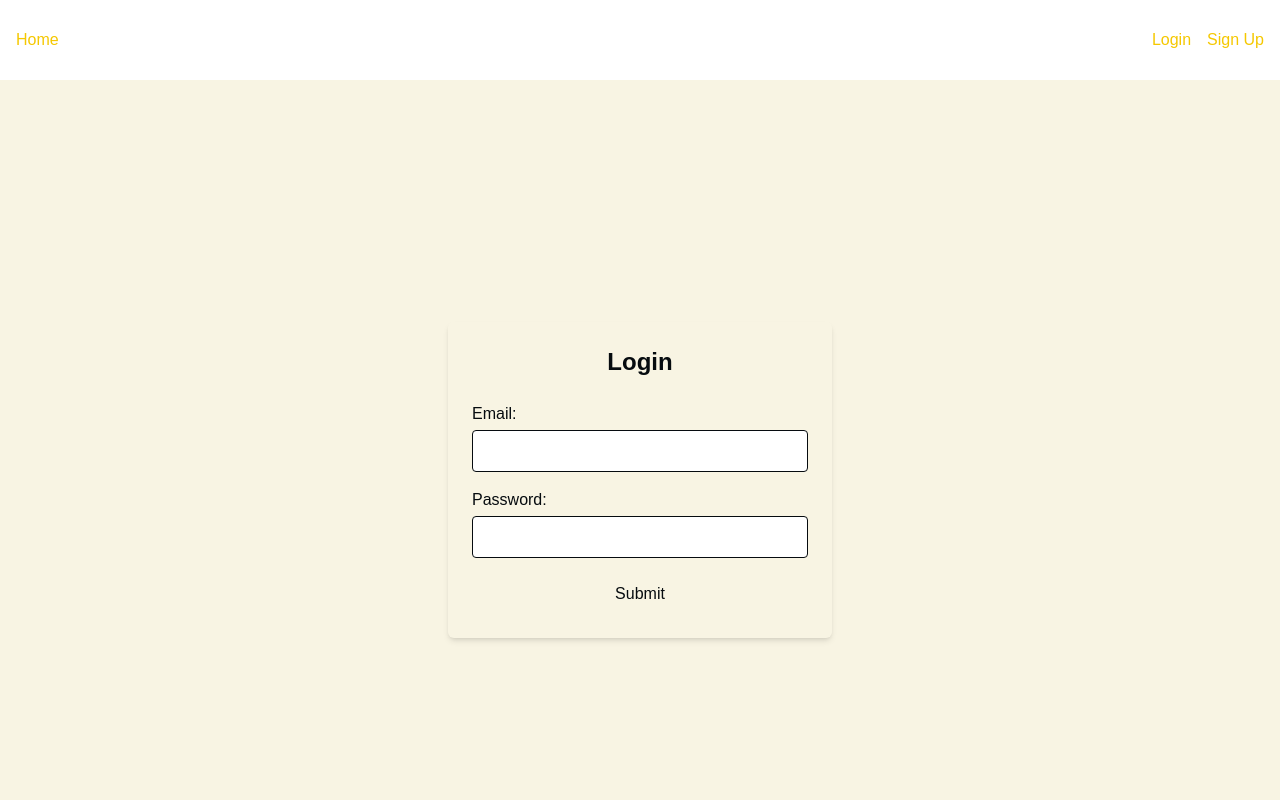
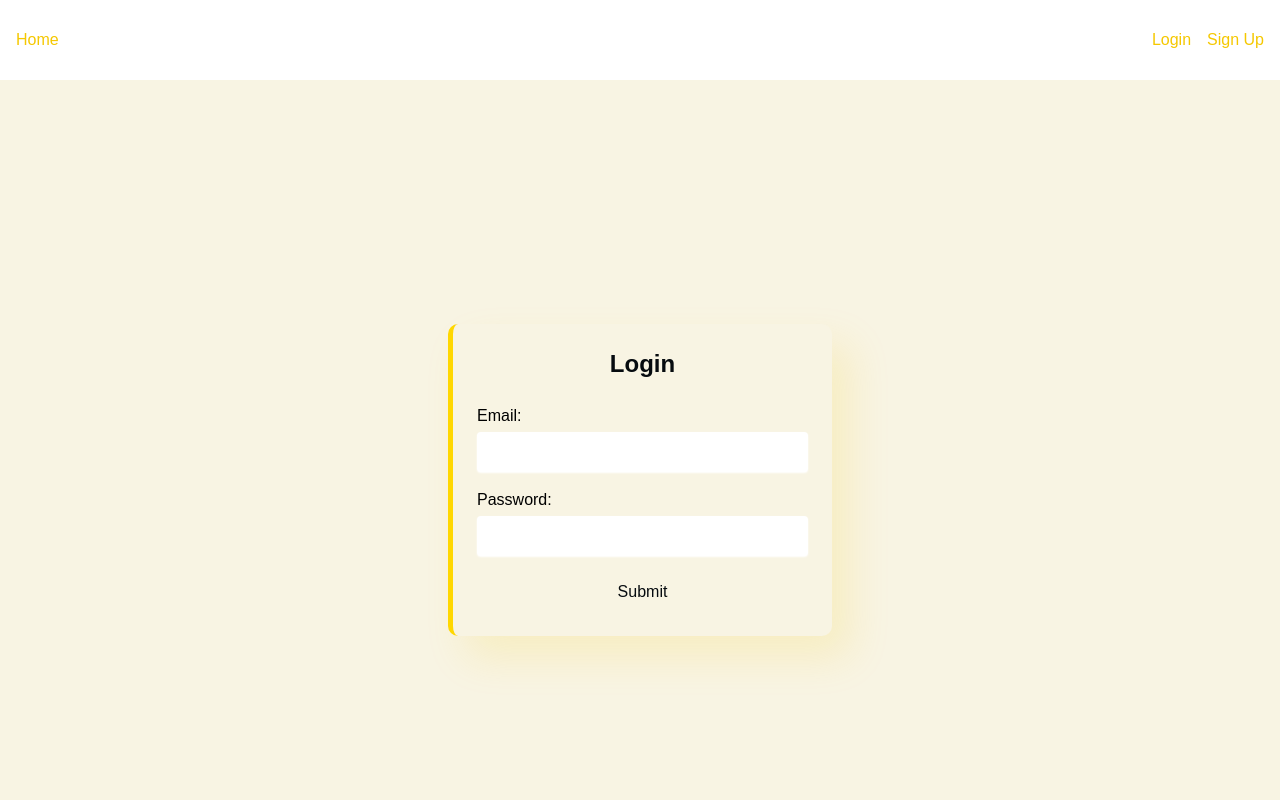
Before and after one commit to Iluvitar47/Workify, a Next.js app in the folder job-board-frontend/: page /login in a window 1280 px wide. Shown: the top 800 px of the page. Built offline with nearby package versions, Linux system fonts and the light colour scheme; no server answers.

Commit message:
[FIX] Login css

```diff
--- a/job-board-frontend/src/components/LoginComponent.tsx
+++ b/job-board-frontend/src/components/LoginComponent.tsx
@@ -49,26 +49,26 @@ const LoginComponent: React.FC = () => {
   const renderLoginForm = () => {
     return (
       <div className="flex justify-center items-center min-h-screen bg-gray-100">
-        <form onSubmit={handleSubmit} className="bg-white p-6 rounded-md shadow-md w-full max-w-sm">
-          <h2 className="text-2xl font-bold mb-6 text-center">Login</h2>
+        <form onSubmit={handleSubmit} className="p-6 rounded-md shadow-md w-full max-w-sm add-card">
+          <h2 className="text-2xl mb-6 text-center">Login</h2>
           <div className="mb-4">
-            <label className="block text-gray-700">Email:</label>
+            <label className="block text-fullblack dark:text-fullwhite">Email:</label>
             <input
               type="text"
               name="email"
               value={email}
               onChange={(e) => setEmail(e.target.value)}
-              className="w-full p-2 border border-gray-300 rounded mt-1 focus:outline-none focus:ring-2 focus:ring-blue-500"
+              className="w-full text-fullblack p-2 shadow-sm shadow-fullwhite hover:shadow-interact dark:shadow transition-all rounded mt-1 "
             />
           </div>
           <div className="mb-4">
-            <label className="block text-gray-700">Password:</label>
+            <label className="block text-fullblack dark:text-fullwhite">Password:</label>
             <input
               type="password"
               name="password"
               value={password}
               onChange={(e) => setPassword(e.target.value)}
-              className="w-full p-2 border border-gray-300 rounded mt-1 focus:outline-none focus:ring-2 focus:ring-blue-500"
+              className="w-full text-fullblack p-2 shadow-sm shadow-fullwhite hover:shadow-interact  dark:shadow transition-all rounded mt-1 "
             />
           </div>
           <button
```
